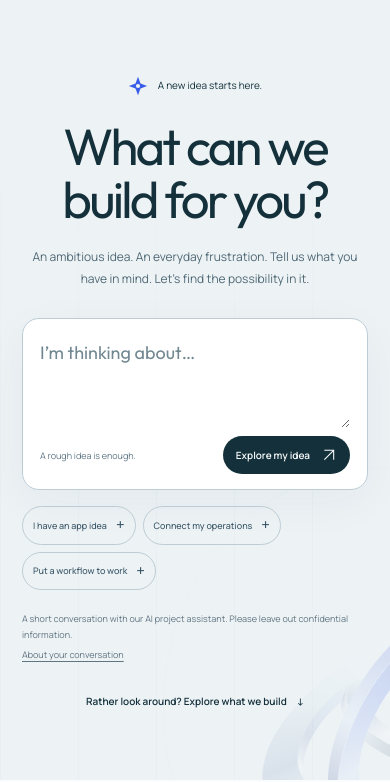
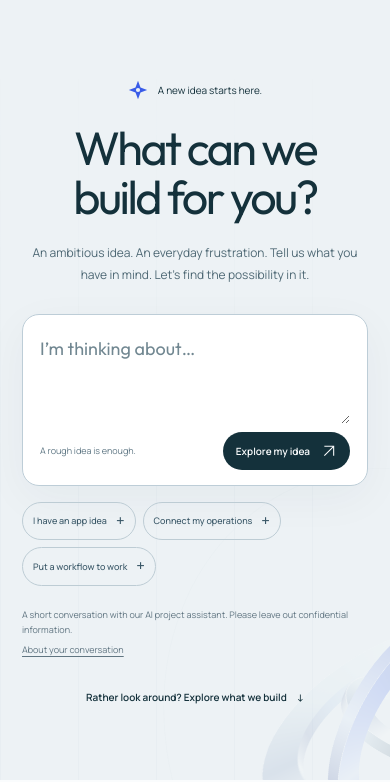
Before and after one commit to pbranesolutions/compascaribe, a website built with Vite: page index.html in a window 390 px wide. Shown: the part 64-846 px from the top of the page. Built offline with nearby package versions, Linux system fonts and the light colour scheme.

Commit message:
Keep narrow mobile introduction compact

```diff
--- a/src/chat.css
+++ b/src/chat.css
@@ -367,7 +367,7 @@ textarea:focus-visible {
     padding: 132px 22px 55px;
   }
   .intake-heading h1 {
-    font-size: clamp(51px, 12vw, 75px);
+    font-size: clamp(38px, 12vw, 75px);
   }
   .intake-intro {
     font-size: 10px;
@@ -395,6 +395,7 @@ textarea:focus-visible {
     font-size: 9px;
   }
   .composer-footer .button {
+    white-space: nowrap;
     font-size: 10px;
     padding: 11px 13px;
     gap: 11px;
```
